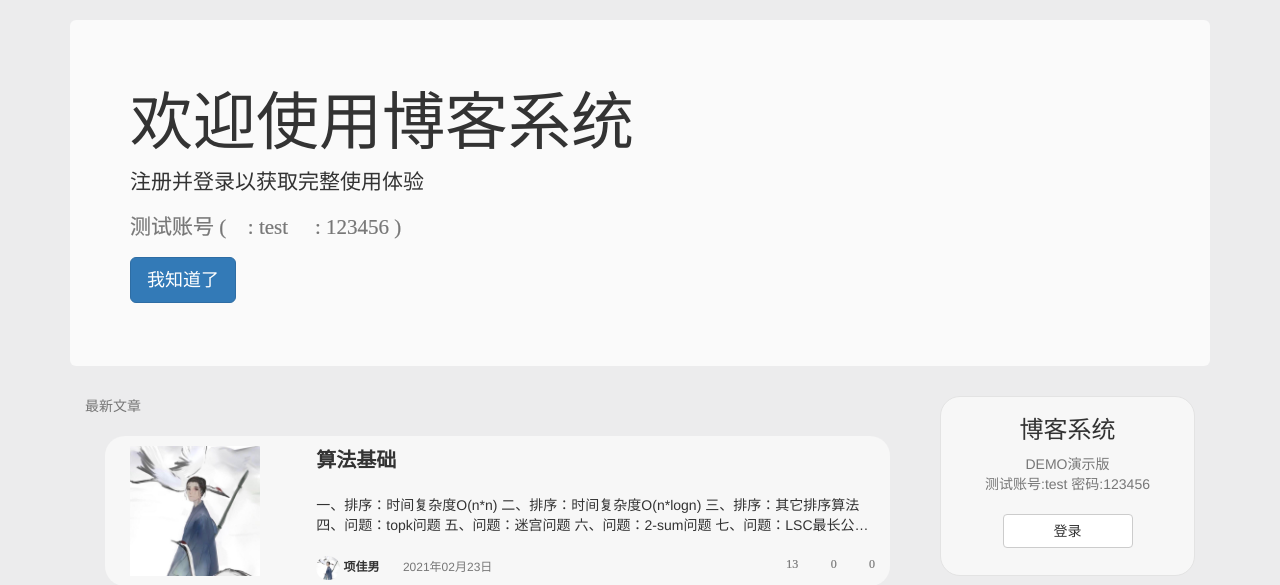
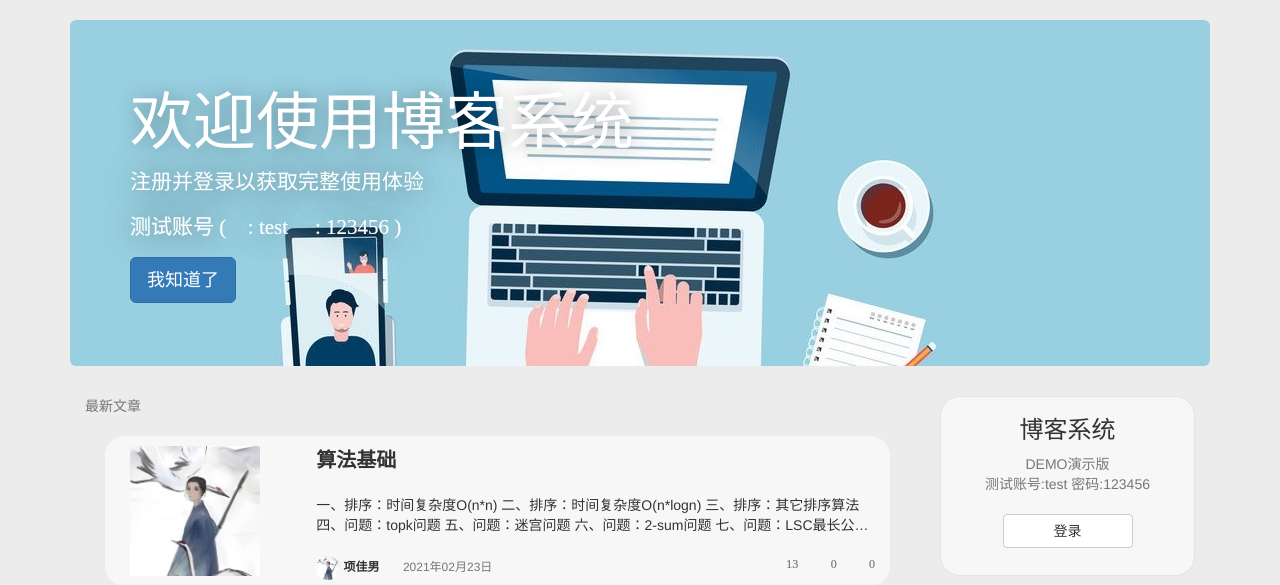
Before and after one commit to xiangjianan/blog, a Django app: page / in a window 1280 px wide. Shown: the part 52-637 px from the top of the page. Run offline with Django 3.2, Linux system fonts and the light colour scheme; data comes from the database, SQL or seed files in the repository; both versions use the stored data as it was after the commit; data that the repository does not hold is empty; some libraries are stand-ins or nearby versions; some web fonts are replaced.

Commit message:
V1.2.22 新增欢迎页背景图

```diff
--- a/static/blog/article.css
+++ b/static/blog/article.css
@@ -8,6 +8,17 @@
 /* 欢迎页 */
 .welcome, .welcome-login {
     display: none;
+}
+.welcome h1 {
+    color: #fff!important;
+    text-shadow: rgba(1,1,1,0.35) 1px 1px 20px;
+}
+.welcome p {
+    color: #fff;
+    text-shadow: rgba(1,1,1,0.6) 1px 1px 30px;
+}
+.welcome p span{
+    text-shadow: none;
 }
 
 /* 主页 */
--- a/templates/home.html
+++ b/templates/home.html
@@ -12,7 +12,7 @@
     </div>
     <!-- 欢迎页 -->
     {% if request.session.welcome == 'first' %}
-        <div class="jumbotron welcome">
+        <div class="jumbotron welcome" style="background: url('/static/blog/image/banner.jpg') center top;">
             <h1>欢迎使用博客系统</h1>
             <p>注册并登录以获取完整使用体验</p>
             <p class="iconfont text-muted">测试账号 (&nbsp;&#xe62f;:&nbsp;test&nbsp;&nbsp;&#xe627;:&nbsp;123456&nbsp;)</p>
```
Also changed, not shown: db.sqlite3, static/blog/image/banner.jpg (added).
